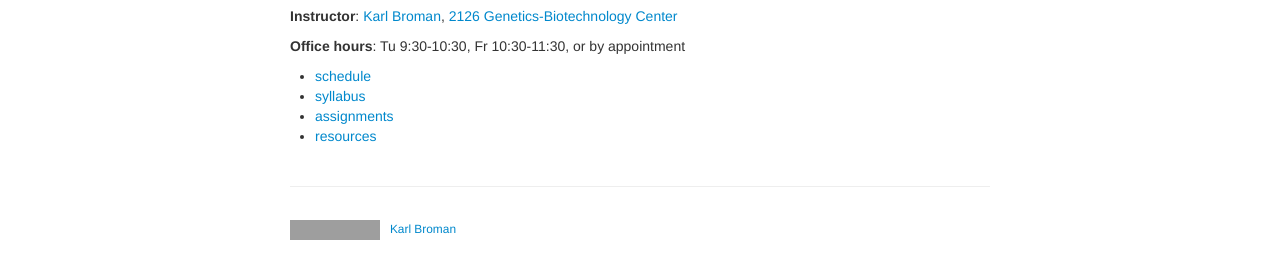
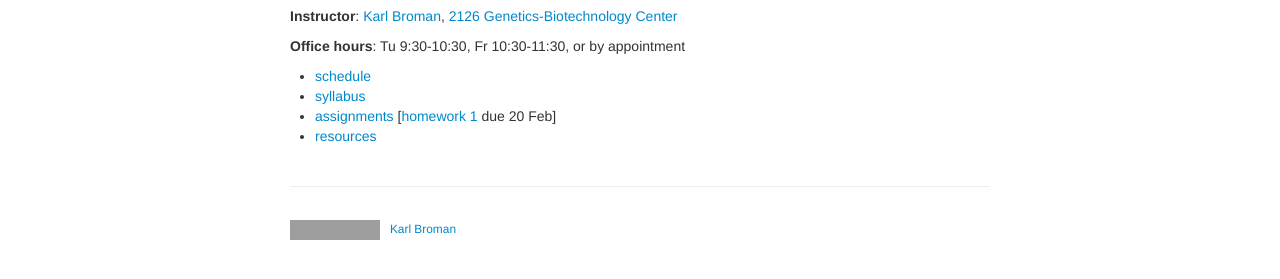
Before and after one commit to kbroman/AdvData, a Jekyll site: the page built from docs/index.md, in a window 1280 px wide. Shown: the part 336-615 px from the top of the page. Built offline with Jekyll 4.4.1, drawn with Linux system fonts in a browser that asks for light colours; grey boxes are pictures that could not be loaded.

Commit message:
mention hw 1 due date on front page

```diff
--- a/docs/index.md
+++ b/docs/index.md
@@ -25,5 +25,5 @@ project-based homework assignments.
 
 - [schedule](schedule.html)
 - [syllabus](syllabus.html)
-- [assignments](assignments.html)
+- [assignments](assignments.html) \[[homework 1](hw1.html) due 20 Feb\]
 - [resources](resources.html)
```
